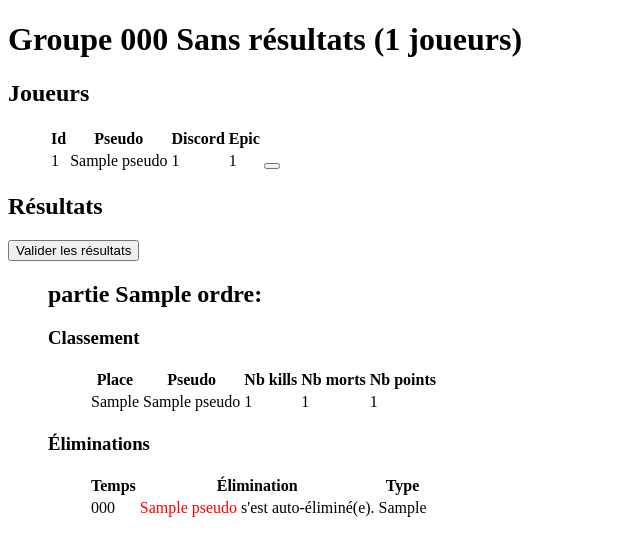
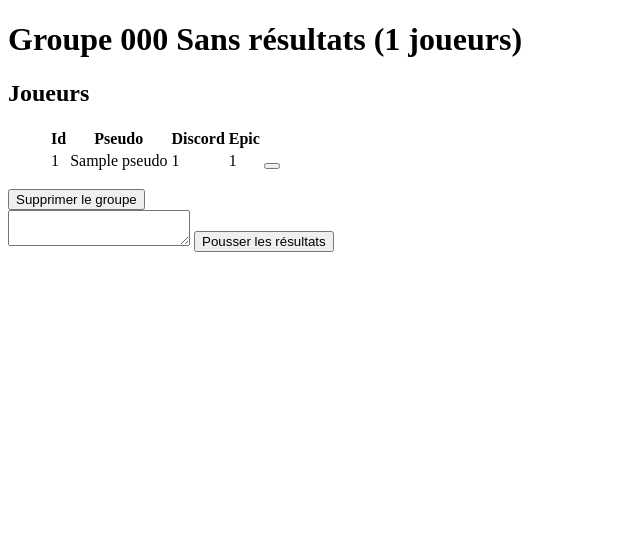
Before and after one commit to efs91/carapuce, a Flask app: template templates/groupe.html in a window 1280 px wide. Shown: the top 556 px of the page, without its empty margins (0-640 px from the left). Run offline with Flask 2, Linux system fonts and the light colour scheme; the template is opened without the code that fills it: most values are stand-ins (such as "Sample title", 1, 10 or a date in 2020).

Commit message:
fix classement, generate tour.

```diff
--- a/main.py
+++ b/main.py
@@ -70,7 +70,7 @@ class Edition(Base):
     config = Column(String)
     tours = relationship("Tour", back_populates="edition")
 
-    joueurs_inscrits = relationship('Inscription',  back_populates="edition")
+    inscriptions = relationship('Inscription', back_populates="edition")
     arbitres = relationship('Arbitre', back_populates="edition")
 
 
@@ -118,10 +118,10 @@ class Inscription(Base):
     __tablename__ = "inscription"
     id = Column(Integer, primary_key=True)
     edition_id = Column(Integer, ForeignKey('edition.id'))
+    edition = relationship('Edition', back_populates="inscriptions")
     joueur_id = Column(Integer, ForeignKey('joueur.id'))
+    joueur = relationship("Joueur", back_populates="inscriptions")
     inscrit_le = Column(DateTime)
-
-    edition = relationship('Edition', back_populates="joueurs_inscrits")
 
 
 class Joueur(Base):
@@ -141,6 +141,8 @@ class Joueur(Base):
 
     eliminators = relationship("Elimination", back_populates="eliminator", foreign_keys='Elimination.eliminator_id')
     eliminateds = relationship("Elimination", back_populates="eliminated", foreign_keys='Elimination.eliminated_id')
+
+    inscriptions = relationship("Inscription", back_populates="joueur")
 
 
 class Partie(Base):
@@ -173,6 +175,67 @@ class Tour(Base):
 
 
 # Routing
+@app.route("/admin", methods=['GET'])
+def http_get_admin():
+    edition = get_current_edition()
+    return redirect(f"/admin/edition/{edition.id}")
+
+
+@app.route("/admin/edition/<edition_id>", methods=['GET'])
+def http_get_admin_edition(edition_id):
+    edition = get_edition_by_id(edition_id)
+    classements = get_classements(edition=edition)
+    return render_template("edition.html", edition=edition, current_tour_code=None, classements=classements)
+
+
+@app.route("/admin/edition/<edition_id>/init", methods=['POST'])
+def http_get_admin_edition_init(edition_id):
+    edition = get_edition_by_id(edition_id)
+    init_edition(edition)
+    return render_template("edition.html", edition=edition)
+
+
+@app.route("/admin/edition/<edition_id>/delete_tours", methods=['POST'])
+def http_get_admin_edition_delete_tour(edition_id):
+    edition = get_edition_by_id(edition_id)
+    db.session.query(Tour).filter(Tour.edition == edition).delete()
+    db.session.commit()
+    return render_template("edition.html", edition=edition)
+
+
+@app.route("/admin/tour/<tour_id>/init", methods=['POST'])
+def http_get_admin_tour_init(tour_id):
+    tour = get_tour_by_id(tour_id)
+    init_tour(tour)
+    return render_template("edition.html", edition=tour.edition)
+
+
+@app.route("/admin/groupe/<groupe_id>", methods=['GET'])
+def http_get_admin_groupe(groupe_id):
+    edition = get_current_edition()
+    tour = get_current_tour_by_edition(edition)
+    groupe = get_groupe_by_id(groupe_id)
+    return render_template("groupe.html", edition=edition, tour=tour, groupe=groupe)
+
+
+@app.route("/admin/groupe/<groupe_id>/delete", methods=['POST'])
+def http_get_admin_groupe_delete(groupe_id):
+    groupe = get_groupe_by_id(groupe_id)
+    edition_id = groupe.tour.edition.id
+    groupe.joueurs.clear()
+    db.session.delete(groupe)
+    db.session.commit()
+    return redirect(f"/admin/edition/{edition_id}")
+
+
+@app.route("/admin/groupe/<groupe_id>/push_resultats", methods=['POST'])
+def http_get_admin_groupe_push_resultats(groupe_id):
+    eliminations = json.loads(request.form.get("eliminations_json"))
+    groupe = get_groupe_by_id(groupe_id)
+    parse_group_result(eliminations, groupe)
+    return redirect(f"/admin/edition/{groupe.tour.edition.id}")
+
+
 @app.route('/group/results', methods=['POST'])
 def referee_results():
     payload = request.json
@@ -180,55 +243,14 @@ def referee_results():
     return jsonify({"success": True})
 
 
-@app.route("/admin", methods=['GET'])
-def http_get_admin():
-    edition = get_current_edition()
-    current_tour = get_current_tour_by_edition(edition)
-    classements = get_classements(edition=edition)
-    return render_template("index.html", edition=edition, current_tour_code=current_tour.code, classements=classements)
-
-@app.route("/admin/edition/<edition_id>", methods=['GET'])
-def http_get_admin_edition(edition_id):
-    edition = get_edition_by_id(edition_id)
-    return render_template("index.html", edition=edition, current_tour_code=None    )
-
-@app.route("/admin/edition/<edition_id>/init", methods=['POST'])
-def http_get_admin_edition_init(edition_id):
-    edition = get_edition_by_id(edition_id)
-    init_edition(edition)
-    return render_template("index.html", edition=edition)
-
-@app.route("/admin/edition/<edition_id>/delete_tours", methods=['POST'])
-def http_get_admin_edition_delete_tour(edition_id):
-    edition = get_edition_by_id(edition_id)
-    db.session.query(Tour).filter(Tour.edition==edition).delete()
-    db.session.commit()
-    return render_template("index.html", edition=edition)
-
-
-@app.route("/admin/tour/<tour_id>/init", methods=['POST'])
-def http_get_admin_tour_init(tour_id):
-    tour = get_tour_by_id(tour_id)
-    init_tour(tour)
-    return render_template("index.html", edition=tour.edition)
-
-
-@app.route("/admin/groupe/<groupe_id>", methods=['GET'])
-def http_get_admin_groupe(groupe_id):
-    edition = get_current_edition()
-    tour = get_current_tour_by_edition(edition)
-    groupe = get_groupe_by_id(groupe_id)
-
-    return render_template("groupe.html", edition=edition, tour=tour, groupe=groupe)
-
 @app.route("/admin/groupe/<groupe_id>/validate", methods=['POST'])
 def http_post_admin_groupe_validate(groupe_id):
     edition = get_current_edition()
-    tour = get_current_tour_by_edition(edition)
     groupe = get_groupe_by_id(groupe_id)
     groupe.is_validated = True
     db.session.commit()
     return redirect('/admin')
+
 
 @app.route("/admin/groupe/<groupe_id>/unvalidate", methods=['POST'])
 def http_post_admin_groupe_unvalidate(groupe_id):
@@ -250,9 +272,8 @@ def http_get_admin_partie(partie_id):
 def init_edition(edition):
     config = get_edition_config(edition)
 
-    if len(edition.tours)>0:
+    if len(edition.tours) > 0:
         raise Exception('Edition contient deja des tours')
-
 
     for idx, config_tour in enumerate(config['tours'], start=1):
         tour = Tour()
@@ -262,47 +283,47 @@ def init_edition(edition):
         tour.code = edition.code + 'T' + str(config_tour['ordre'])
         tour.is_termine = False
         tour.config = json.dumps(config_tour)
+        db.session.add(tour)
+        db.session.flush()
 
-    db.session.add(tour)
     db.session.commit()
 
 
-
 def init_tour(tour):
-
     config_tour = json.loads(tour.config)
 
     if config_tour['composition'] == 'ALL':
-        joueurs = tour.edition.joueurs_inscrits.copy()
+        joueurs = [c.joueur for c in tour.edition.inscriptions]
     elif config_tour['composition'] == 'TOP-ABS-GENERAL':
-        joueurs = map(lambda c: c.joueur, get_classements(tour.edition))
-        joueurs.slice(config_tour['max_joueurs_par_groupe'])
+        joueurs = [c.joueur for c in get_classements(edition=tour.edition)]
+        joueurs = joueurs[:config_tour['max_joueurs_par_groupe']]
     else:
         raise Exception(f"composition {config_tour['composition']} invalide.")
 
-    listes_joueurs = get_composition_tour(joueurs, config_tour['max_joueurs_par_groupe'], config_tour['algo'] == 'ESCARGOT')
+    listes_joueurs = get_composition_tour(joueurs, config_tour['max_joueurs_par_groupe'],
+                                          config_tour['algo'] == 'ESCARGOT')
 
     arbitres_restants = tour.edition.arbitres.copy()
 
     i = 1
     for liste in listes_joueurs:
         groupe = Groupe()
+        groupe.tour = tour
         groupe.code = tour.code + 'G' + str(i)
         groupe.is_validated = False
         groupe.has_resultats = False
 
-
-        if len(arbitres_restants)==0:
+        if len(arbitres_restants) == 0:
             raise Exception("Plus d'arbitre disponible.")
 
-        arbitre = arbitres_restants.pop()
-
-        groupe.arbitre = arbitre
+        groupe.arbitre = arbitres_restants.pop()
 
         for joueur in liste:
             groupe.joueurs.append(joueur)
 
-        tour.groupes.append(groupe)
+        db.session.add(groupe)
+        db.session.flush()
+
         i += 1
 
     db.session.commit()
@@ -331,10 +352,11 @@ def get_current_edition():
 
 
 def get_edition_by_id(edition_id):
-    return db.session.query(Edition).filter(Edition.id==edition_id).first()
+    return db.session.query(Edition).filter(Edition.id == edition_id).first()
+
 
 def get_tour_by_id(tour_id):
-    return db.session.query(Tour).filter(Tour.id==tour_id).first()
+    return db.session.query(Tour).filter(Tour.id == tour_id).first()
 
 
 def get_current_tour_by_edition(edition):
@@ -370,47 +392,56 @@ def calcul_points(rang, nb_kills, comptage):
             break
     return points
 
+
 def get_classements(edition=None, tour=None, groupe=None, partie=None, joueur=None):
+    query = db.session.query(
+        Joueur,
+        func.sum(ClassementPartie.nb_points).label('nb_points'),
+        func.sum(ClassementPartie.nb_morts).label('nb_morts'),
+        func.sum(ClassementPartie.nb_kills).label('nb_kills')
+    ).filter(
+        Tour.edition_id == edition.id,
+        Groupe.tour_id == Tour.id,
+        Partie.groupe_id == Groupe.id,
+        ClassementPartie.partie_id == Partie.id,
+        Groupe.is_validated == True,
+        groupe_joueur_table.c.groupe_id == Groupe.id,
+        Joueur.id == groupe_joueur_table.c.joueur_id,
+        ClassementPartie.joueur_id == Joueur.id,
+    ).group_by(Joueur.id).order_by(desc("nb_points"), asc("nb_morts"), desc("nb_kills"))
+    if edition: query.filter(Edition.id == edition.id)
+    if tour: query.filter(Tour.id == tour.id)
+    if groupe: query.filter(Groupe.id == groupe.id)
+    if partie: query.filter(Partie.id == partie.id)
+    if joueur: query.filter(Joueur.id == joueur.id)
 
-    query = db.session.query(
-            Joueur,
-            func.sum(ClassementPartie.nb_points).label('nb_points'),
-            func.sum(ClassementPartie.nb_morts).label('nb_morts'),
-            func.sum(ClassementPartie.nb_kills).label('nb_kills')
-            ).filter(
-            Tour.edition_id == Edition.id,
-            Groupe.tour_id == Tour.id,
-            Partie.groupe_id == Groupe.id,
-            ClassementPartie.partie_id == Partie.id,
-            Groupe.is_validated == True,
-            groupe_joueur_table.c.groupe_id == Groupe.id,
-            Joueur.id == groupe_joueur_table.c.joueur_id,
-            ClassementPartie.joueur_id == Joueur.id,
-            ).group_by(Joueur.id).order_by(desc("nb_points"), asc("nb_morts"), desc("nb_kills"))
-    if (edition): query.filter(Edition.id == edition.id)
-    if (tour): query.filter(Tour.id == tour.id)
-    if (groupe): query.filter(Groupe.id == groupe.id)
-    if (partie): query.filter(Partie.id == partie.id)
-    if (joueur): query.filter(Joueur.id == joueur.id)
+    # from sqlalchemy.dialects import mysql
+    # sql = query.compile(dialect=mysql.dialect());
+    sql = str(query);
 
     res = query.all()
 
     return res
+
 
 def get_edition_config(edition):
     print(edition.config)
     return json.loads(edition.config)
 
 
-def parse_group_result(payload):
-    edition = get_current_edition()
+def parse_group_result(payload, groupe=False):
+    if not groupe:
+        edition = get_current_edition()
+    else:
+        edition = groupe.tour.edition
     tour = get_current_tour_by_edition(edition)
     print(f"Edition: {edition.code}, Tour: {tour.code}")
     print(f"Arbitre epic_id: {payload['referee_epic_id']}")
     joueur_arbitre = get_joueur_by_epic_id(payload['referee_epic_id'])
     arbitre = get_arbitre_by_joueur_and_edition(joueur_arbitre, edition)
     print(f"Arbitre : {joueur_arbitre.pseudo}")
-    groupe = get_group_by_arbitre_and_tour(arbitre, tour)
+    if not groupe:
+        groupe = get_group_by_arbitre_and_tour(arbitre, tour)
     print(f"Groupe: {groupe.id} {groupe.code}")
     if groupe.is_validated:
         print("Groupe déja validé")
@@ -502,7 +533,7 @@ def parse_group_result(payload):
     db.session.query(Partie).filter(Partie.groupe_id == groupe.id).delete(synchronize_session=False)
     db.session.commit()
 
-    config = get_config(tour)
+    config = get_edition_config(tour.edition)
     print(parties)
     ordre = 0
     for p in parties:
--- a/templates/groupe.html
+++ b/templates/groupe.html
@@ -59,7 +59,7 @@
     </table>
 </ul>
 
-{% if not groupe.has_resulats %}
+{% if groupe.has_resultats %}
 <h2>Résultats</h2>
     {% if not groupe.is_validated %}
     <form method="POST" action="/admin/groupe/{{groupe.id}}/validate">
@@ -134,8 +134,18 @@
 
         {% endfor %}
     </ul>
+    {% else %}
+     <form method="POST" action="/admin/groupe/{{groupe.id}}/delete">
+        <button type="submit">Supprimer le groupe</button>
+    </form>
     {% endif %}
 
+
+
+<form method="POST" action="/admin/groupe/{{groupe.id}}/push_resultats">
+    <textarea name="eliminations_json"> </textarea>
+        <button type="submit">Pousser les résultats</button>
+    </form>
 
 </body>
 
```
Also changed, not shown: templates/edition.html (renamed from templates/index.html).
